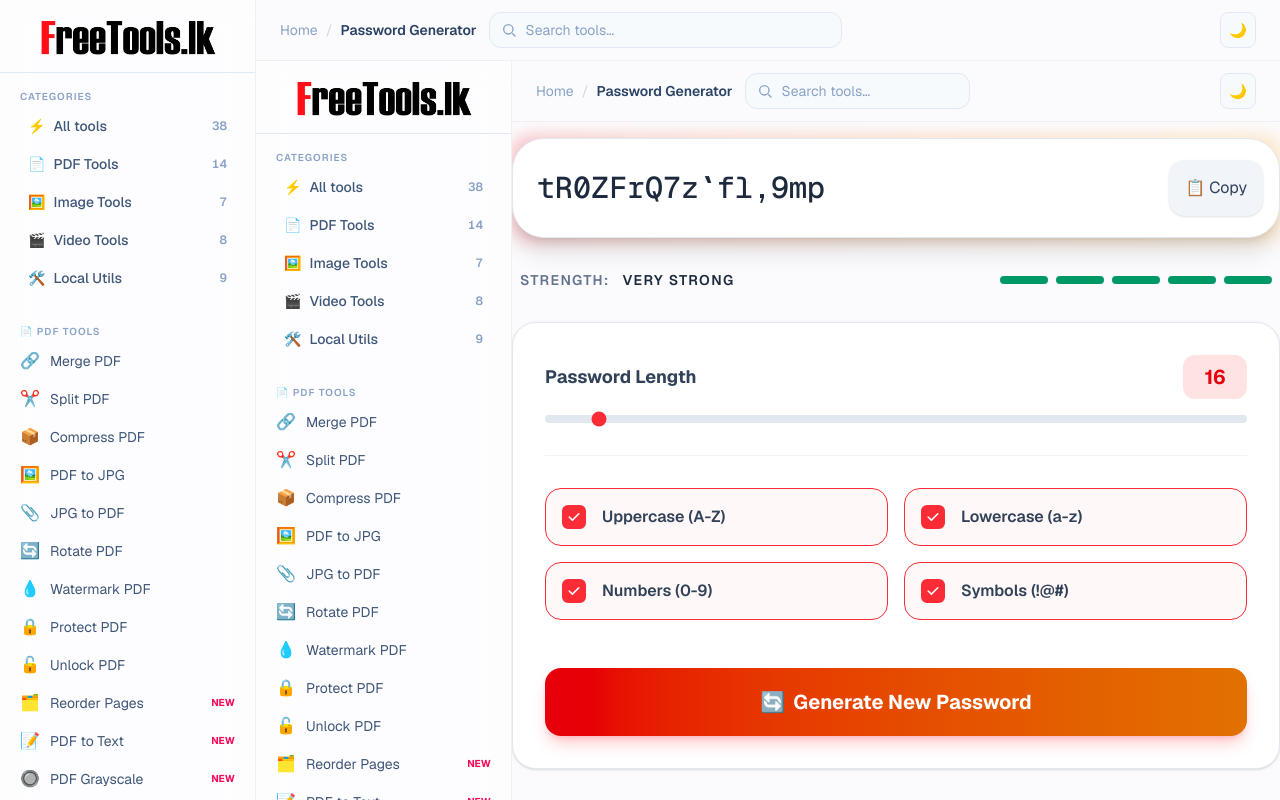
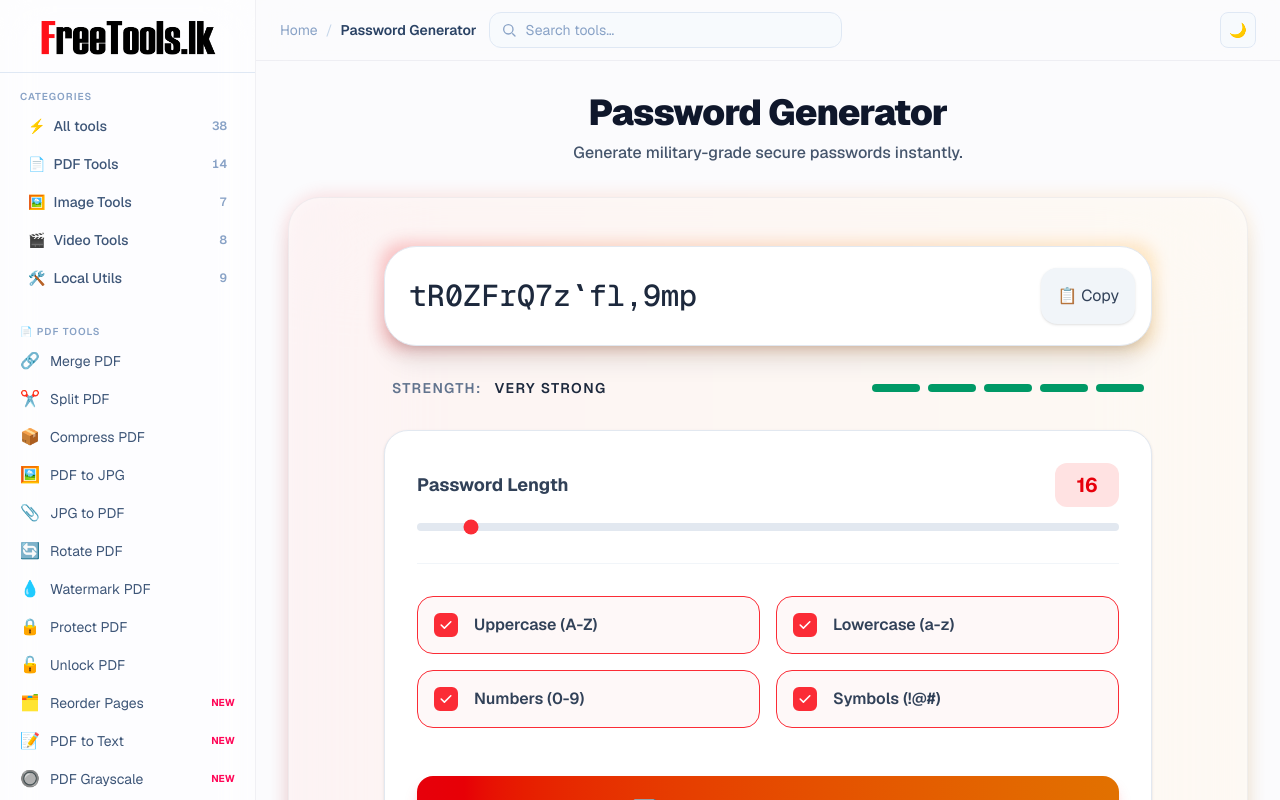
Before and after one commit to danithu17/tools-app-new-UI, a Next.js app: page /password-gen in a window 1280 px wide. Shown: the top 800 px of the page. Built offline with nearby package versions, Linux system fonts and the light colour scheme.

Commit message:
fix ToolLayout props type error

```diff
--- a/src/app/password-gen/page.tsx
+++ b/src/app/password-gen/page.tsx
@@ -1,4 +1,3 @@
-import ToolLayout from "@/components/ToolLayout";
 import { Metadata } from "next";
 import PasswordClient from "./Client";
 
@@ -9,12 +8,18 @@ export const metadata: Metadata = {
 
 export default function PasswordGeneratorPage() {
   return (
-    <ToolLayout
-      title="Password Generator"
-      description="Generate military-grade secure passwords instantly"
-      icon="🔑"
-    >
-      <PasswordClient />
-    </ToolLayout>
+    <div className="flex-1 flex flex-col p-4 md:p-8 w-full max-w-5xl mx-auto min-h-[80vh]">
+      <div className="mb-8 text-center max-w-2xl mx-auto">
+        <h1 className="text-3xl md:text-4xl font-black text-slate-900 dark:text-white mb-2 tracking-tight">Password Generator</h1>
+        <p className="text-slate-600 dark:text-slate-400 font-medium">Generate military-grade secure passwords instantly.</p>
+      </div>
+
+      <div className="w-full relative flex-1">
+        <div className="absolute -inset-1 bg-gradient-to-r from-red-600 to-amber-500 rounded-[2.5rem] blur opacity-10 dark:opacity-20 pointer-events-none" />
+        <div className="relative h-full bg-white/60 dark:bg-slate-900/60 backdrop-blur-3xl border border-[#d2d2d7]/30 dark:border-slate-800/80 p-6 md:p-8 rounded-[2rem] shadow-xl">
+          <PasswordClient />
+        </div>
+      </div>
+    </div>
   );
 }
```
